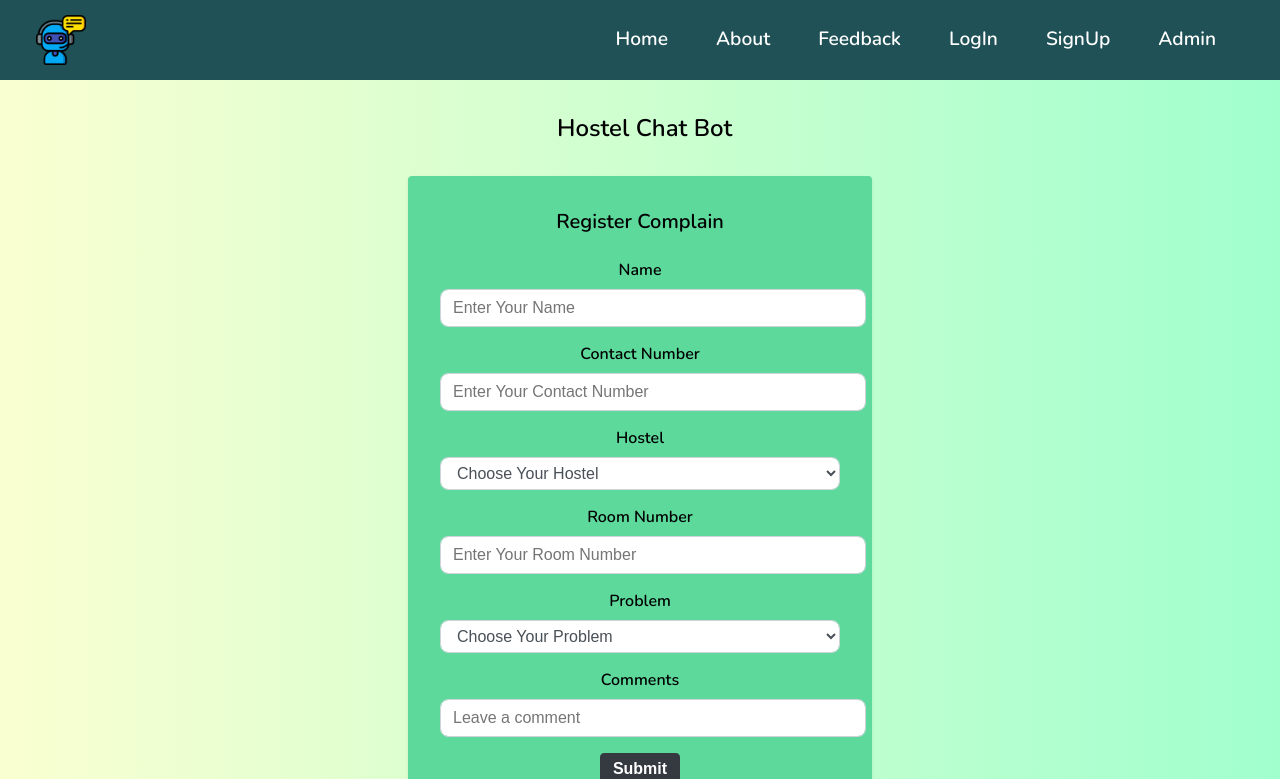
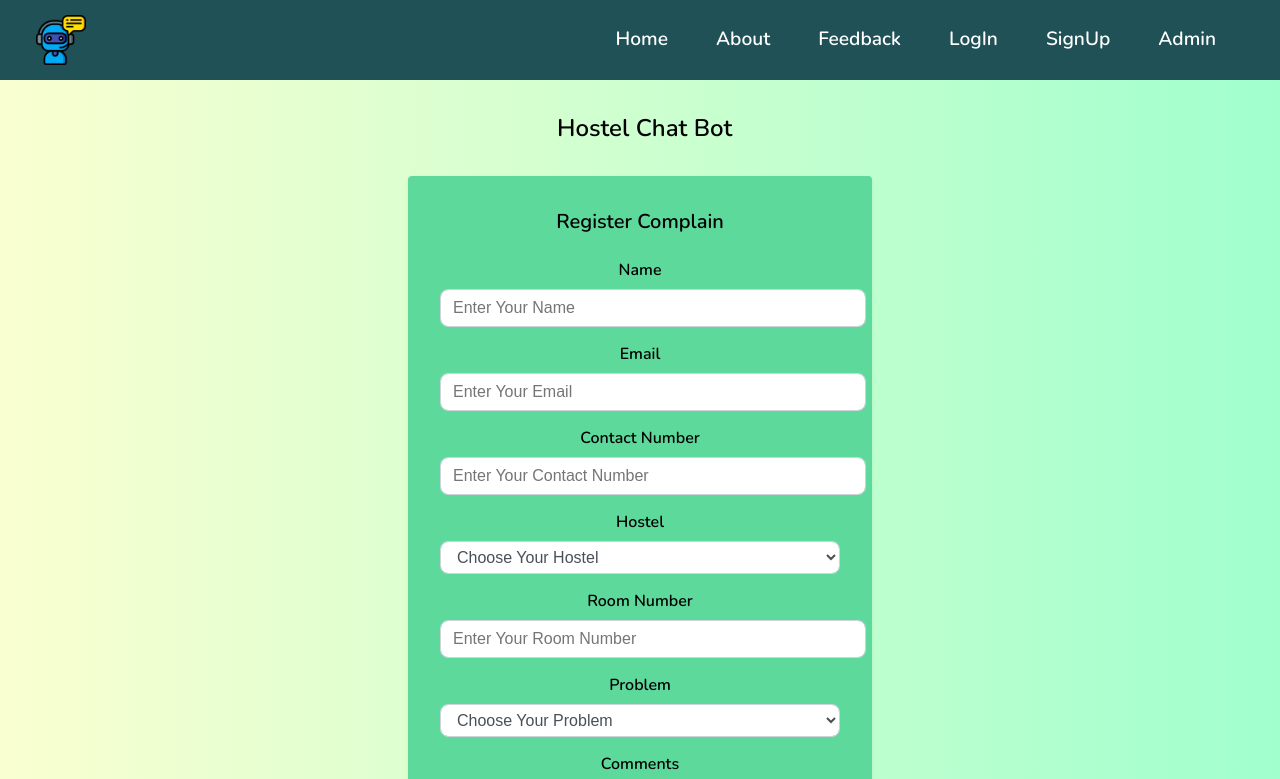
Before and after one commit to siri0806/Chatbot, a React (Create React App) app: page /complain in a window 1280 px wide. Shown: the top 779 px of the page. Built offline with nearby package versions, Linux system fonts and the light colour scheme; sample sign-in values are in the browser's storage; a web font is replaced by a local one.

Commit message:
changes made

```diff
--- a/src/components/Admin.jsx
+++ b/src/components/Admin.jsx
@@ -12,20 +12,29 @@ const Admin = () => {
   const handlePasskeyChange = (event) => {
     setPasskey(event.target.value);
   };
+
   const handleSubmit = (event) => {
     event.preventDefault();
 
     axios
-      .post("https://hostelchatbotnitrr.onrender.com/admin", { key: passkey })
+      .get(`https://hostelchatbotnitrr.onrender.com/admin/${passkey}`)
       .then((response) => {
-        setComplaints(response.data.complains);
-        toast.success("Scroll Down For Complaints", {
-          position: toast.POSITION.TOP_CENTER,
-        });
+        const { data } = response;
+        console.log(response.data.complains);
+        if (data.complains) {
+          setComplaints(response.data.complains); // Set the complaints directly without parsing
+          toast.success("Scroll Down For Complaints", {
+            position: toast.POSITION.TOP_CENTER,
+          });
+        } else {
+          toast.error("Invalid key", {
+            position: toast.POSITION.TOP_CENTER,
+          });
+        }
       })
       .catch((error) => {
         console.log(error);
-        toast.error("Invalid key", {
+        toast.error("Error occurred", {
           position: toast.POSITION.TOP_CENTER,
         });
       });
@@ -38,7 +47,6 @@ const Admin = () => {
         <input
           type="text"
           placeholder="Enter The Key Of Your Hostel"
-          style={{}}
           value={passkey}
           onChange={handlePasskeyChange}
         />
--- a/src/components/Complain.jsx
+++ b/src/components/Complain.jsx
@@ -23,6 +23,7 @@ const Complain = () => {
     // Create an object with the form data
     const complainData = {
       name,
+      email,
       contact,
       hostel,
       room,
@@ -53,6 +54,7 @@ const Complain = () => {
   };
 
   const [name, setName] = useState("");
+  const [email, setEmail] = useState("");
   const [contact, setContact] = useState("");
   const [hostel, setHostel] = useState("");
   const [room, setRoom] = useState("");
@@ -84,6 +86,21 @@ const Complain = () => {
                   required
                   value={name}
                   onChange={(e) => setName(e.target.value)}
+                />
+              </div>
+              <div className="form-group">
+                <label htmlFor="email" className="form-label">
+                  Email
+                </label>
+                <input
+                  type="email"
+                  className="form-control"
+                  id="email"
+                  name="email"
+                  placeholder="Enter Your Email"
+                  required
+                  value={email}
+                  onChange={(e) => setEmail(e.target.value)}
                 />
               </div>
               <div className="form-group">
--- a/src/components/ComplainTable.jsx
+++ b/src/components/ComplainTable.jsx
@@ -22,7 +22,8 @@ const ComplainTable = ({ complaints }) => {
   }, []);
 
   const handleCheckboxChange = (complainId) => {
-    const updatedComplaints = complaintsData.map((complain) => {
+    const updatedComplaints = complaints.map((complain) => {
+      // Use complaints prop here
       if (complain._id === complainId) {
         const updatedComplain = { ...complain, completed: !complain.completed };
         axios
@@ -57,8 +58,8 @@ const ComplainTable = ({ complaints }) => {
   };
 
   const filteredComplaints = selectedOption
-    ? complaintsData.filter((complain) => complain.problem === selectedOption)
-    : complaintsData;
+    ? complaints.filter((complain) => complain.problem === selectedOption) // Use complaints prop here
+    : complaints; // Use complaints prop here
 
   return (
     <>
```
